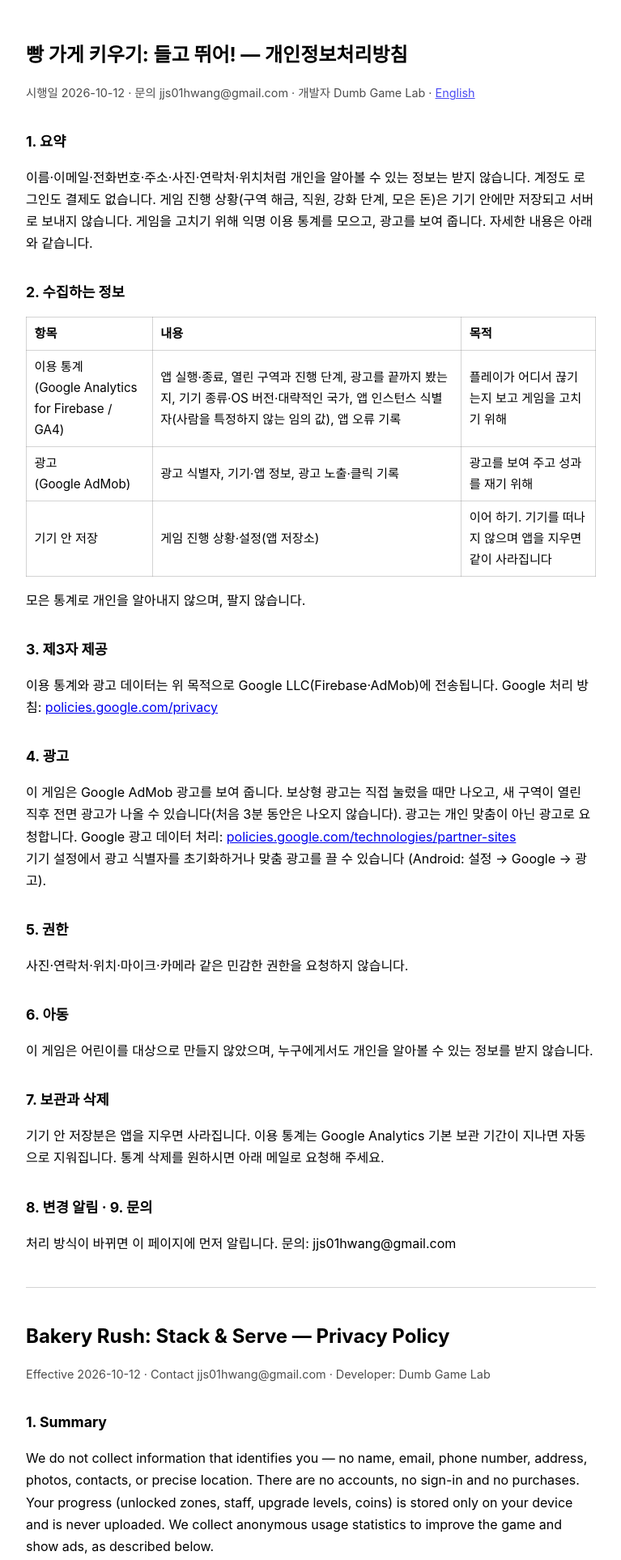
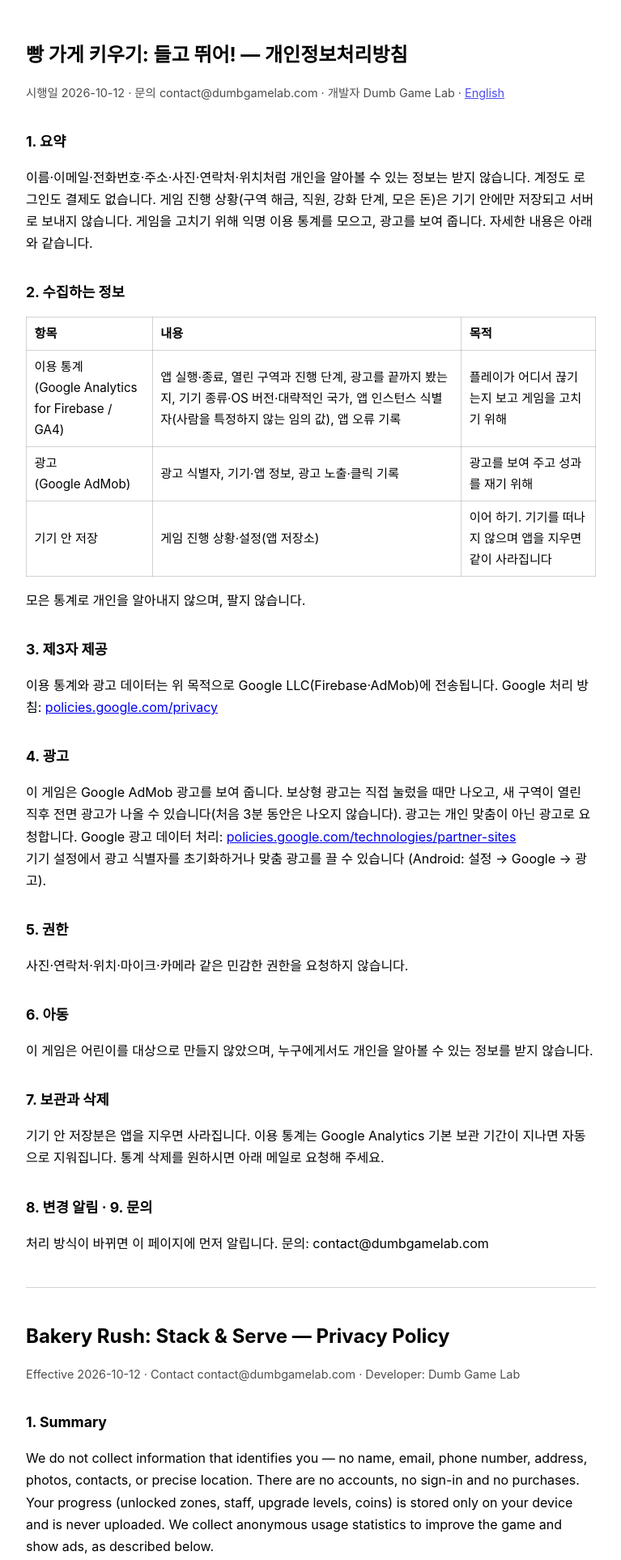
Before and after one commit to qqq1212341/bakerydash-privacy, a plain HTML site: page index.html in a window 1280 px wide. Shown: the top 1926 px of the page at 81% size, without its empty margins (256-1023 px from the left). Drawn offline with Linux system fonts and the light colour scheme.

Commit message:
문의 메일을 contact@dumbgamelab.com 으로

```diff
--- a/index.html
+++ b/index.html
@@ -19,7 +19,7 @@
 <body>
 
 <h1>빵 가게 키우기: 들고 뛰어! — 개인정보처리방침</h1>
-<p class="meta">시행일 2026-10-12 · 문의 jjs01hwang@gmail.com · 개발자 Dumb Game Lab · <a href="#en">English</a></p>
+<p class="meta">시행일 2026-10-12 · 문의 contact@dumbgamelab.com · 개발자 Dumb Game Lab · <a href="#en">English</a></p>
 
 <h2>1. 요약</h2>
 <p>이름·이메일·전화번호·주소·사진·연락처·위치처럼 개인을 알아볼 수 있는 정보는 받지 않습니다.
@@ -68,12 +68,12 @@
 통계 삭제를 원하시면 아래 메일로 요청해 주세요.</p>
 
 <h2>8. 변경 알림 · 9. 문의</h2>
-<p>처리 방식이 바뀌면 이 페이지에 먼저 알립니다. 문의: jjs01hwang@gmail.com</p>
+<p>처리 방식이 바뀌면 이 페이지에 먼저 알립니다. 문의: contact@dumbgamelab.com</p>
 
 <hr>
 
 <h1 id="en">Bakery Rush: Stack & Serve — Privacy Policy</h1>
-<p class="meta">Effective 2026-10-12 · Contact jjs01hwang@gmail.com · Developer: Dumb Game Lab</p>
+<p class="meta">Effective 2026-10-12 · Contact contact@dumbgamelab.com · Developer: Dumb Game Lab</p>
 
 <h2>1. Summary</h2>
 <p>We do not collect information that identifies you — no name, email, phone number, address, photos, contacts,
@@ -112,6 +112,6 @@
 To request deletion of analytics data, email us below.</p>
 
 <h2>8. Changes · 9. Contact</h2>
-<p>If our practices change, we will post the update on this page first. Contact: jjs01hwang@gmail.com</p>
+<p>If our practices change, we will post the update on this page first. Contact: contact@dumbgamelab.com</p>
 </body>
 </html>
```
